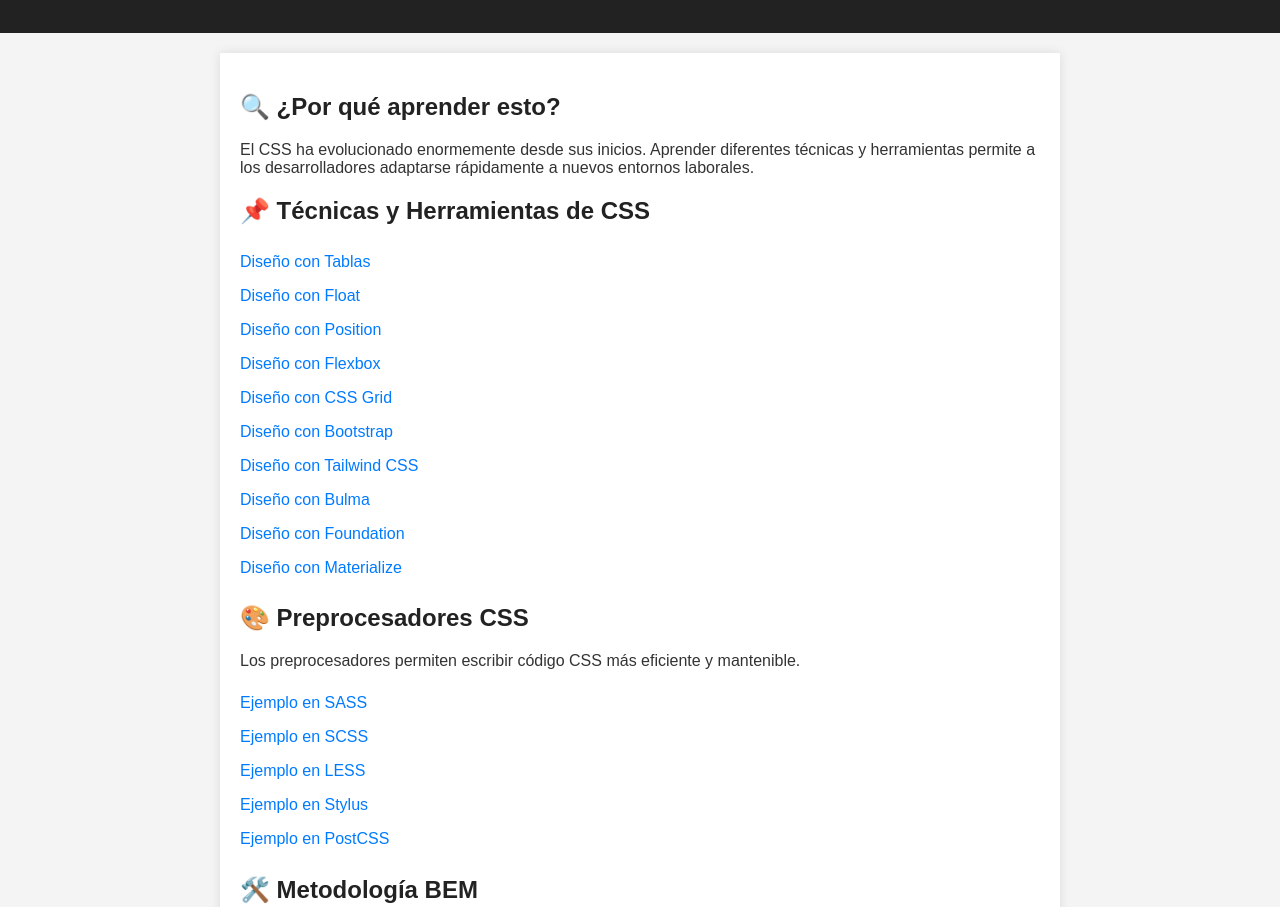
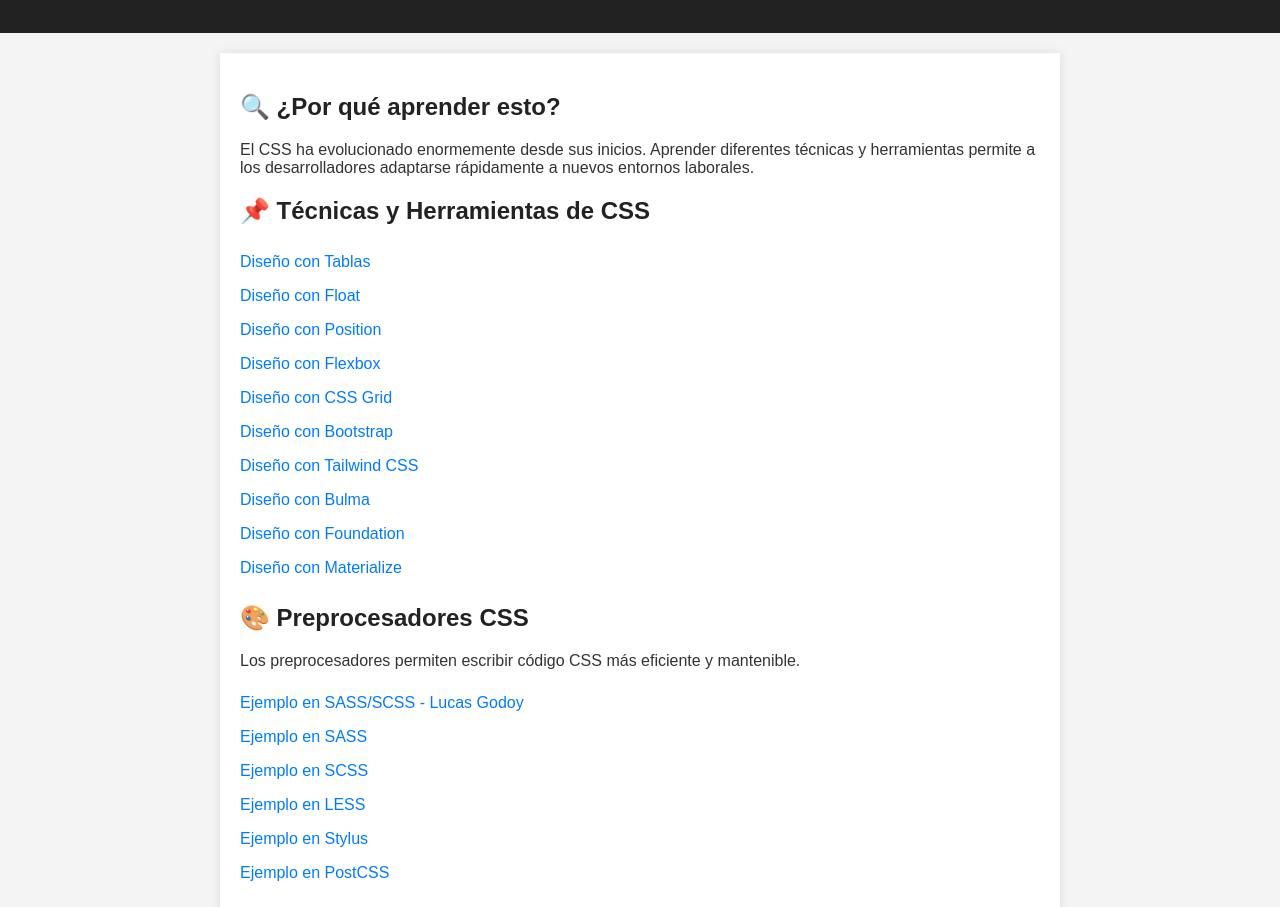
Before and after one commit to jisosabz/tarea3, a plain HTML site: page index.html in a window 1280 px wide. Shown: the part 121-1028 px from the top of the page. Drawn offline with Linux system fonts and the light colour scheme.

Commit message:
Puse mi Nombre

```diff
--- a/index.html
+++ b/index.html
@@ -42,6 +42,7 @@
             <h2>🎨 Preprocesadores CSS</h2>
             <p>Los preprocesadores permiten escribir código CSS más eficiente y mantenible.</p>
             <ul>
+                <li><a href="ejemploscss.html">Ejemplo en SASS/SCSS - Lucas Godoy</a></li>
                 <li><a href="ejemploscss.html">Ejemplo en SASS</a></li>
                 <li><a href="scss/ejemplo.scss">Ejemplo en SCSS</a></li>
                 <li><a href="scss/ejemplo.less">Ejemplo en LESS</a></li>
```
